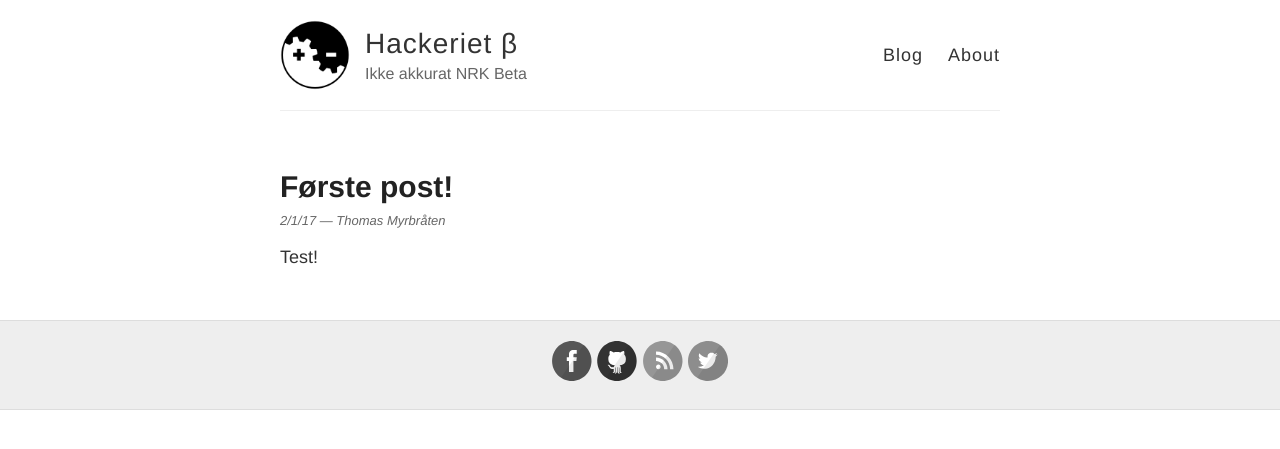
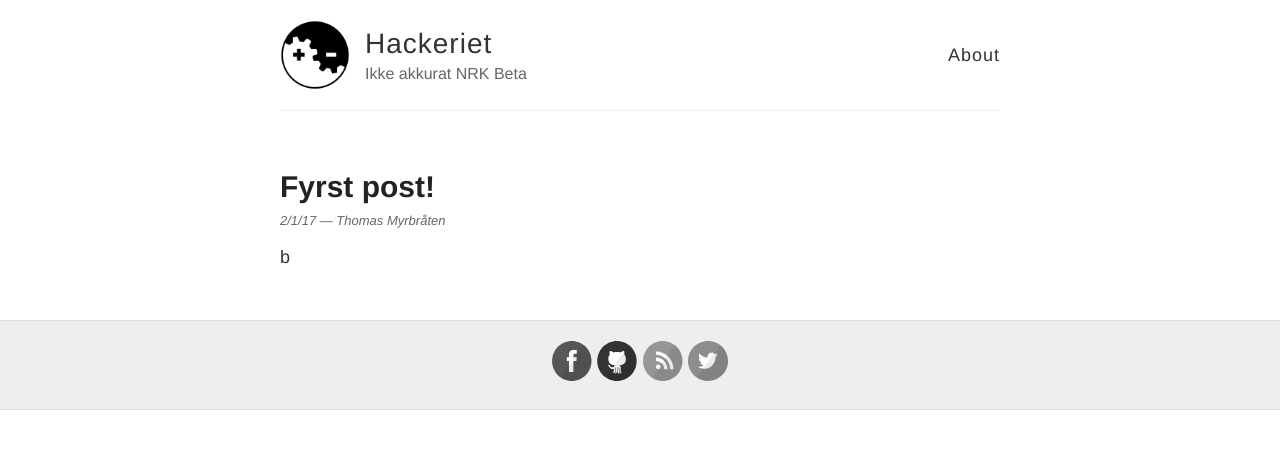
Before and after one commit to labanskoller/hackeriet_blog, a Jekyll site: the page built from _posts/2017-01-02-First-Post.md, in a window 1280 px wide. Shown: the top 449 px of the page. Built offline with Jekyll 4.4.1, drawn with Linux system fonts in a browser that asks for light colours.

Commit message:
layout changes

```diff
--- a/_config.yml
+++ b/_config.yml
@@ -3,7 +3,7 @@
 #
 
 # Name of your site (displayed in the header)
-name: Hackeriet β
+name: Hackeriet # β
 
 # Short bio or description (displayed in the header)
 description: Ikke akkurat NRK Beta
--- a/_layouts/default.html
+++ b/_layouts/default.html
@@ -1,7 +1,8 @@
 <!DOCTYPE html>
 <html>
   <head>
-    <title>{% if page.title %}{{ page.title }} – {% endif %}{{ site.name }} – {{ site.description }}</title>
+<!--    <title>{% if page.title %}{{ page.title }} – {% endif %}{{ site.name }} – {{ site.description }}</title> -->
+    <title>{% if page.title %}{{ page.title }} – {% endif %}{{ site.name }}</title>
 
     {% include meta.html %}
 
@@ -27,7 +28,7 @@
           </div>
 
           <nav>
-            <a href="{{ site.baseurl }}/">Blog</a>
+<!--            <a href="{{ site.baseurl }}/">Blog</a> -->
             <a href="http://hackeriet.no/">About</a>
           </nav>
         </header>
--- a/_posts/2017-01-02-First-Post.md
+++ b/_posts/2017-01-02-First-Post.md
@@ -1,8 +1,8 @@
 ---
 layout: post
-title: Første post!
+title: Fyrst post!
 author: Thomas Myrbråten
 category: meta
 ---
 
-Test!
+ b
```
